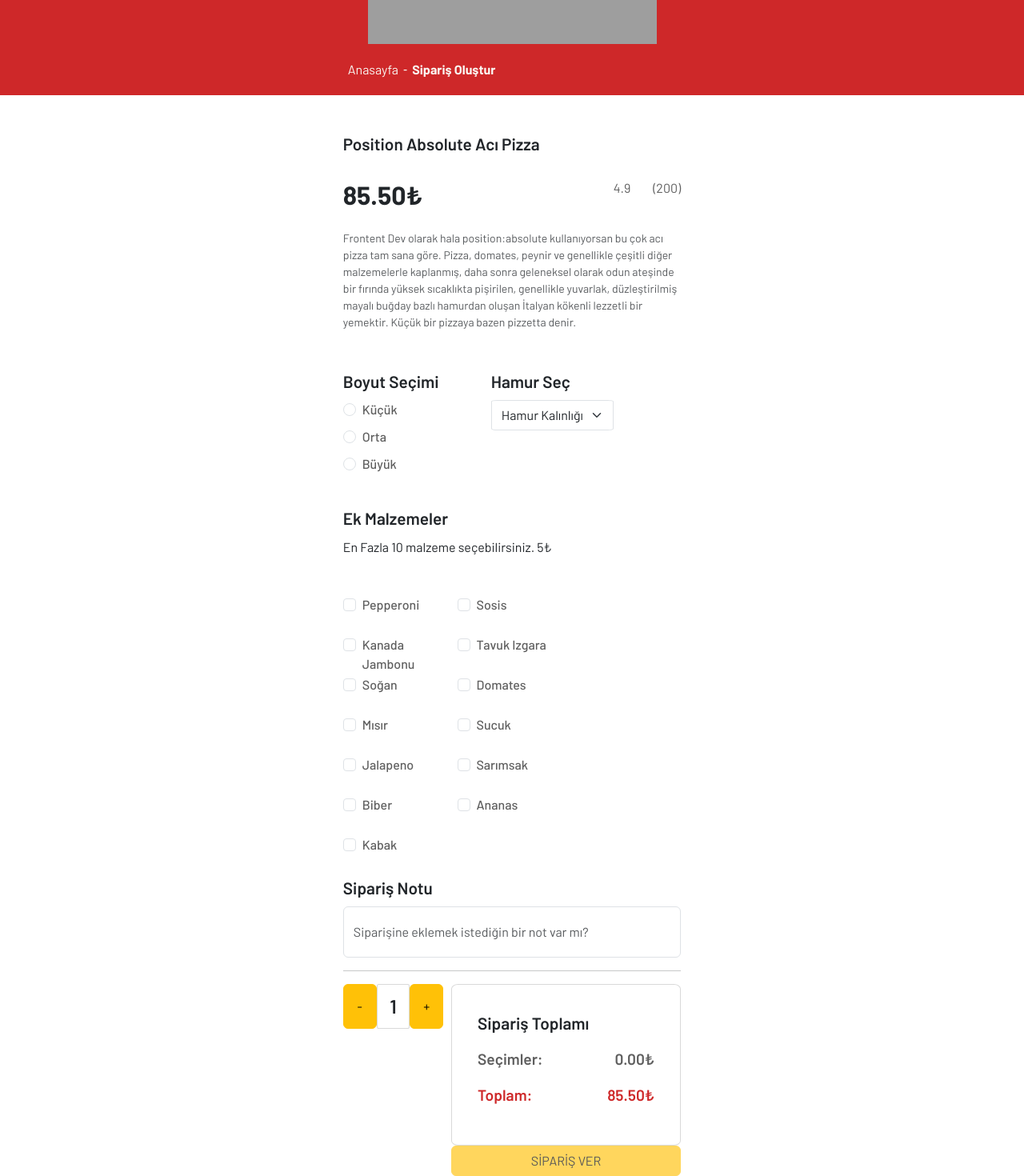
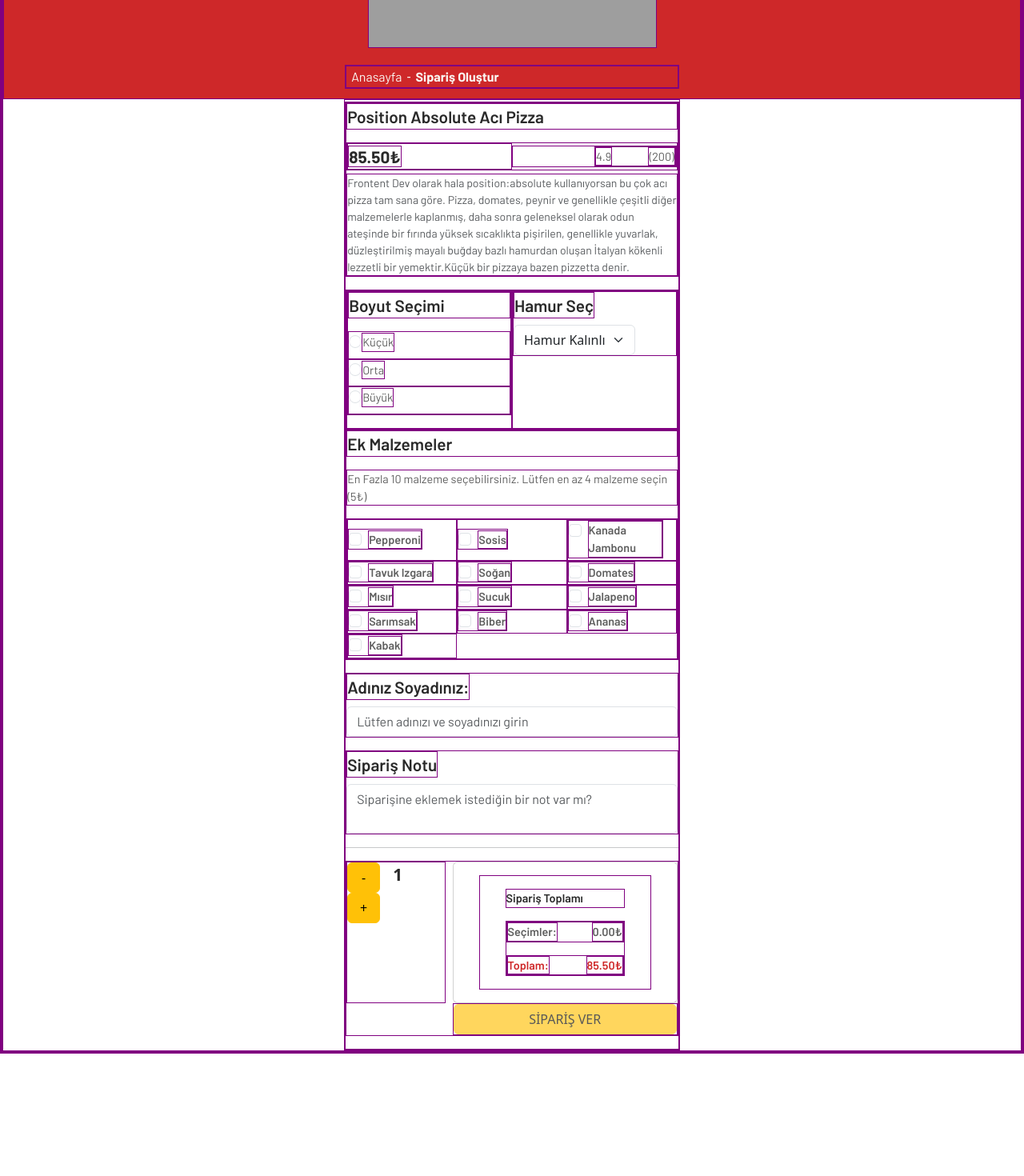
Before and after one commit to ozgekrby/pizza-order-app-reactjs, a React (Vite) app: page / in a window 1280 px wide. Shown: the part 280-1750 px from the top of the page at 80% size. After the commit the page ends 1597 px from the top, so only its background shows below. Built offline with nearby package versions, Linux system fonts and the light colour scheme; grey boxes are pictures that could not be loaded; a web font is replaced by a local one.

Commit message:
iteration-1-required-fix

```diff
--- a/package.json
+++ b/package.json
@@ -13,7 +13,7 @@
     "@testing-library/jest-dom": "^6.2.0",
     "@testing-library/react": "^14.1.2",
     "@testing-library/user-event": "^14.5.2",
-    "axios": "^1.6.5",
+    "axios": "^1.7.7",
     "bootstrap": "^5.3.3",
     "react": "^18.2.0",
     "react-dom": "^18.2.0",
--- a/src/App.css
+++ b/src/App.css
@@ -1,3 +1,6 @@
+* {
+  border: 1px solid purple;
+}
 :root {
   --Sarı: #fdc913;
   --Açık-Gri: #5f5f5f;
@@ -28,28 +31,33 @@ body {
   background-image: url("Assets/Iteration-1-assets/home-banner.png");
   width: 100%;
   height: 100vh;
-  background-position: bottom 30%;
+  background-position: center 0;
   background-size: cover;
   background-repeat: no-repeat;
   position: absolute;
-  z-index: 0;
+  z-index: 2;
   padding-top: 9%;
 }
 
-.header-home, .header-default {
+.header-home,
+.header-default {
   background-color: var(--Kırmızı);
   text-align: center;
   padding: 5% 10%;
   width: 100%;
-  z-index: 1;
+}
+.header-home {
+  z-index: 3;
+  width: 30%;
+  padding: 5% 0;
 }
 
-.header-home img, .header-default img {
+.header-home img,
+.header-default img {
   width: 361px;
 }
 
 .home img {
-  width: 30vw;
   margin-top: 3rem;
   position: relative;
   z-index: 10;
@@ -68,7 +76,7 @@ body {
 }
 
 .success {
-  background:var(--Kırmızı);
+  background: var(--Kırmızı);
   width: 100%;
   height: 100vh;
   background-position: bottom 30%;
@@ -107,7 +115,8 @@ body {
   display: flex;
 }
 
-.home-button, .order-page-button {
+.home-button,
+.order-page-button {
   background: none;
   border: none;
   font-family: Barlow;
@@ -128,167 +137,102 @@ body {
   width: 33%;
 }
 .form-container {
-  text-align: left;
-  margin-top: 4rem;
-  font-family: Barlow;
+  width: 100%;
+  max-width: 100%;
+  box-sizing: border-box;
 }
-.pizza-container {
+.form-group-container {
   display: flex;
   flex-direction: column;
-  gap: 1rem;
+  width: 100%;
+  box-sizing: border-box;
+}
+.info-row {
+  max-width: 100%;
+  box-sizing: border-box;
+  margin-left: 0 !important;
+  margin-right: 0 !important;
+}
+.info-col {
+  flex: 1;
+  min-width: 0;
+  padding: 0 !important;
+  box-sizing: border-box;
+  text-align: center;
 }
 .bold-text {
   font-family: Barlow;
   font-size: 1.3rem;
   font-weight: 600;
   text-align: left;
+  color: var(--Koyu-Gri);
 }
-.list-inline {
-  display: flex;
-  justify-content: space-between;
-  align-items: center;
-  align-content: center;
-  padding: 0;
-  margin: 0;
-}
-.list-inline-item-price {
-  margin-right: auto;
+.light-text {
   font-family: Barlow;
-  font-size: 2rem;
-  font-weight: 700;
-  text-align: left;
-  margin: 0;
-}
-.pizza-size-gram {
-  font-family: Barlow;
-  font-size: 1rem;
-  font-weight: 400;
-  text-align: right;
-  color: var(--Açık-Gri);
-  width: 20%;
-  display: flex;
-  justify-content: space-between;
-  align-items: center;
-}
-.pizza-text {
-  font-family: Barlow;
-  font-size: 1rem;
+  font-size: 0.9rem;
   font-weight: 400;
   text-align: left;
   color: var(--Açık-Gri);
-  margin-bottom: 2rem;
 }
-.prop-choose {
-  width: 80%;
-}
-.d-flex.flex-wrap {
-  display: flex;
-  flex-wrap: wrap;
-  flex: 1 1 30%;
-  row-gap: 1rem;
-}
-.form-check {
-  display: flex;
-  align-items: center;
-  width: 30%;
-  height: 2rem;
+.medium-text {
   font-family: Barlow;
-  font-size: 1rem;
-  font-weight: 700;
-  text-align: left;
-}
-.form-check-label {
-  font-size: 1rem;
-  font-weight: 500;
+  font-size: 0.9rem;
+  font-weight: 600;
   text-align: left;
   color: var(--Açık-Gri);
 }
-.exMal{
-margin-bottom: 3rem;
+.no-resize {
+  resize: none;
 }
-#crust-thickness {
-  border-radius: 5%;
-  box-sizing: border-box;
-  padding: 0 auto;
+.info-form{
+  display: flex;
+  flex-wrap: wrap;
+}
+.counting{
+  width: 30%;
+  margin-right: 2% !important;
+}
+.counting-item{
+  width: 33.3%;
+}
+.counting-item-number{
+  border: none;
+  color:var(--Koyu-Gri);
+  display: inline;
+  padding: 13.5%;
+  font-weight: 600;
+  font-size: 1.3rem;
+}
+.result-sum{
+width: 68%;
+}
+.submit{
+  width: 68%;
+  margin-left: 32%;
+}
+.submit-button{
   width: 100%;
 }
-.crust-thickness option {
-  margin: 0;
-  padding: 0;
-  font-size: 1rem;
-  font-weight: 600;
-  text-align: left;
-  border: 2px solid var(--Koyu-Gri);
+.result-sum-card{
+  padding: 1rem 2rem !important;
 }
-.not-input {
-  width: 100%;
-  height: 4rem;
+.result-text{
   font-family: Barlow;
-  font-size: 1rem;
-  font-weight: 500;
-  text-align: left;
-  color: var(--Açık-Gri);
+font-size: 0.9rem;
+font-weight: 600;
+text-align: left;
+color: var(--Açık-Gri);
+display: flex;
+flex-direction: column;
+row-gap: 1rem;
 }
-.form-result {
-  display: flex;
-  padding: 0;
-  justify-content: space-between;
-  margin: 0 ;
-}
-
-.count {
-  width: 33%;
-  height: 100%;
-  border: 1px solid #d9d9d9;
-  border-radius: 5%;
-  text-align: center;
-  font-size: 1.5rem;
-  display: flex;
-  justify-content: center;
-  align-items: center;
-  font-weight: 600;
-}
-.counting {
-  width: 33%;
-  height: 100%;
-}
-.result-count {
-  height: 7vh;
-  width: 30%;
-}
-.result-price {
-  border: 1px solid #d9d9d9;
-  width: 68%;
-  border-radius: 3%;
-  margin: 0;
-}
-.result-price-item-1,
-.result-price-item-2 {
+.result-exp{
   display: flex;
   justify-content: space-between;
-  font-family: Barlow;
-  font-size: 1.2rem;
-  font-weight: 600;
-  text-align: left;
 }
-.result-price-item-1 {
-  color: var(--Açık-Gri);
-}
-.result-price-item-2 {
+.red-text{
   color: var(--Kırmızı);
 }
-.result-price-content h4 {
-  margin-bottom: 10%;
+.result-header-text{
+  font-size:0.9rem;
 }
-.submit-button {
-  width: 68%;
-  font-weight: 900;
-  margin: 0;
-}
-.form-button{
-  text-align: right;
-}
-
-.result-price-content {
-  padding: 2rem;
-}
--- a/src/components/Home.jsx
+++ b/src/components/Home.jsx
@@ -10,7 +10,7 @@ export default function Anasayfa() {
   return (
     <div className='home'>
       <img src="Assets/Iteration-1-assets/kod-aciktirir.svg" alt="" />
-      <div class="btn1"><button onClick={handleOrderFormClick} className='main-button'>
+      <div className="btn1"><button onClick={handleOrderFormClick} className='main-button'>
     ACIKTIM
   </button></div>
     </div>
--- a/src/components/siparis_formu/FormContainer.jsx
+++ b/src/components/siparis_formu/FormContainer.jsx
@@ -1,9 +1,27 @@
 import React, { useEffect, useState } from "react";
-import { Form, FormGroup, Label, Input, Button, FormText } from "reactstrap";
+import {
+  Form,
+  FormGroup,
+  Label,
+  Input,
+  Button,
+  FormText,
+  Row,
+  Col,
+  Card,
+  CardBody,
+} from "reactstrap";
 import "bootstrap/dist/css/bootstrap.min.css";
-import { useHistory } from 'react-router-dom';
+import { useHistory } from "react-router-dom";
+import axios from "axios";
 
-const extMal = [
+const pizzaData = {
+  name: "Position Absolute Acı Pizza",
+  price: 85.5,
+  size: 4.9,
+  gram: "(200)",
+  text: "Frontent Dev olarak hala position:absolute kullanıyorsan bu çok acı pizza tam sana göre. Pizza, domates, peynir ve genellikle çeşitli diğer malzemelerle kaplanmış, daha sonra geleneksel olarak odun ateşinde bir fırında yüksek sıcaklıkta pişirilen, genellikle yuvarlak, düzleştirilmiş mayalı buğday bazlı hamurdan oluşan İtalyan kökenli lezzetli bir yemektir.Küçük bir pizzaya bazen pizzetta denir.",
+  extMal: [
     "Pepperoni",
     "Sosis",
     "Kanada Jambonu",
@@ -17,30 +35,46 @@ const extMal = [
     "Biber",
     "Ananas",
     "Kabak",
-];
-
-const pizzaData = {
-  name: "Position Absolute Acı Pizza",
-  price: 85.5,
-  size: 4.9,
-  gram: "(200)",
-  text:"Frontent Dev olarak hala position:absolute kullanıyorsan bu çok acı pizza tam sana göre. Pizza, domates, peynir ve genellikle çeşitli diğer malzemelerle kaplanmış, daha sonra geleneksel olarak odun ateşinde bir fırında yüksek sıcaklıkta pişirilen, genellikle yuvarlak, düzleştirilmiş mayalı buğday bazlı hamurdan oluşan İtalyan kökenli lezzetli bir yemektir. Küçük bir pizzaya bazen pizzetta denir.",
-  kucuk:0.00,
-  orta:40.00,
-  buyuk:70.00,
+  ],
+  sizeChoose: ["küçük", "orta", "büyük"],
+  crustThickness: ["ince", "normal", "kalın"],
 };
 
 export default function FormContainer() {
   const [count, setCount] = useState(1);
   const [selectedExtra, setSelectedExtra] = useState([]);
   const [sum, setSum] = useState(0);
-  const [radioSelect,setRadioSelect]=useState(null);
+  const [radioSelect, setRadioSelect] = useState(null);
   const [crustThickness, setCrustThickness] = useState("");
+  const [nameSurname, setNameSurname] = useState("");
+  const [notes, setNotes] = useState("");
+  const [size, setSize] = useState("");
   const history = useHistory();
 
-  const handleSubmit = () => {
+  const handleSubmit = (event) => {
     event.preventDefault();
-  history.push('/Success');
+    if (!isFormValid) {
+      console.log("Form eksik ya da hatalı");
+      return;
+    }
+    const formData = {
+      name: nameSurname,
+      adet: { count },
+      size: size,
+      crust: crustThickness,
+      extras: selectedExtra,
+      total: sum,
+      note: notes,
+    };
+    axios
+      .post("https://reqres.in/api/pizza", formData)
+      .then((response) => {
+        console.log("Sipariş Özeti:", response.data);
+        history.push("/Success");
+      })
+      .catch((error) => {
+        console.error("Bir hata oluştu:", error);
+      });
   };
   const increment = () => setCount(count + 1);
   const decrement = () => setCount(count > 1 ? count - 1 : 1);
@@ -56,104 +90,131 @@ export default function FormContainer() {
       return checked;
     });
   };
+
   const handleRadioChange = (event) => {
     const selectedRadio = event.target;
     setRadioSelect(Number(selectedRadio.value));
+    setSize(event.target.id);
   };
+
   const handleCrustChange = (event) => {
     setCrustThickness(event.target.value);
   };
+  const handleNameChange = (event) => {
+    setNameSurname(event.target.value);
+  };
+  const handleNoteChange = (event) => {
+    setNotes(event.target.value);
+  };
+
   const totalSelectedEx = selectedExtra.length * 5;
+
+  const crustPrice =
+    crustThickness === "ince"
+      ? 10
+      : crustThickness === "normal"
+        ? 0
+        : crustThickness === "kalın"
+          ? 15
+          : 0;
+
   const resultSum = () => {
-    let total = pizzaData.price + totalSelectedEx + (Number(radioSelect) || 0);
-    if(count > 0){
+    let total =
+      pizzaData.price +
+      totalSelectedEx +
+      (Number(radioSelect) || 0) +
+      crustPrice;
+    if (count > 0) {
       total *= count;
       setSum(total);
     }
   };
+
   useEffect(() => {
     resultSum();
-  }, [count, selectedExtra,radioSelect]);
+  }, [count, selectedExtra, radioSelect, crustThickness]);
 
-  const isFormValid = radioSelect !==null && crustThickness !== "" && crustThickness !== "Hamur Kalınlığı";
+  const isFormValid =
+    radioSelect !== null &&
+    crustThickness !== "" &&
+    crustThickness !== "Hamur Kalınlığı" &&
+    selectedExtra.length > 3;
 
   return (
-    <Form onSubmit={handleSubmit} className="form-container">
-      <FormGroup className="pizza-container">
-        <Label className="bold-text">{pizzaData.name}</Label>
-        <div className="list-inline">
-          <p className="list-inline-item-price">{pizzaData.price.toFixed(2)}₺</p>
-          <div className="pizza-size-gram">
-          <p className="list-inline-item">{pizzaData.size}</p>
-          <p className="list-inline-item">{pizzaData.gram}</p>
+    <Form onSubmit={handleSubmit} className="form-container text-start">
+      <FormGroup className="form-group-container">
+        <p className="bold-text">{pizzaData.name}</p>
+        <Row className="info-row d-flex align-items-center">
+          <Col className="info-col text-start">
+            <span className="bold-text fw-bold">
+              {pizzaData.price.toFixed(2)}₺
+            </span>
+          </Col>
+          <Col className="info-col light-text d-flex justify-content-end">
+            <div className="w-50 d-flex justify-content-between ms-5">
+              <span>{pizzaData.size}</span>
+              <span>{pizzaData.gram}</span>
             </div>
-        </div>
-        <FormText className="pizza-text">
-          {pizzaData.text}
-        </FormText>
+          </Col>
+        </Row>
+        <FormText className="light-text ">{pizzaData.text}</FormText>
       </FormGroup>
-      <div className="prop-choose">
-      <FormGroup className="d-flex justify-content-between">
-        <div>
-          <FormGroup>
-            <Label for="boyut" className="bold-text">Boyut Seçimi</Label>
-            <div className="form-check">
+      <Row className="info-row">
+        <Col className="info-col">
+          <FormGroup className="text-start">
+            <p className="bold-text">Boyut Seçimi</p>
+            {pizzaData.sizeChoose.map((boyut, index) => (
+              <div key={index}>
                 <Input
                   type="radio"
                   name="boyut"
-                id="kucuk"
-                value={pizzaData.kucuk}
-                className="form-check-input"
+                  id={boyut}
+                  value={boyut === "orta" ? 40 : boyut === "büyük" ? 70 : 0}
                   onChange={handleRadioChange}
                 />
-              <Label for="kucuk" className="form-check-label">
-                Küçük
+                <Label for={boyut} className="light-text ">
+                  {boyut.charAt(0).toUpperCase() + boyut.slice(1)}
                 </Label>
               </div>
-            <div className="form-check">
+            ))}
+          </FormGroup>
+        </Col>
+        <Col className="info-col">
+          <FormGroup className="text-start">
+            <Label for="crust-thickness" className="bold-text">
+              Hamur Seç
+            </Label>
             <Input
-                type="radio"
-                name="boyut"
-                id="orta"
-                value={pizzaData.orta}
-                className="form-check-input"
-                onChange={handleRadioChange}
-              />
-              <Label for="orta" className="form-check-label">
-                Orta
-              </Label>
-            </div>
-            <div className="form-check">
-              <Input
-                type="radio"
-                name="boyut"
-                id="buyuk"
-                value={pizzaData.buyuk}
-                className="form-check-input"
-                onChange={handleRadioChange}
-              />
-              <Label for="buyuk" className="form-check-label">
-                Büyük
-              </Label>
-            </div>
+              id="crust-thickness"
+              name="select"
+              type="select"
+              onChange={handleCrustChange}
+              className="w-75"
+            >
+              <option className="light-text ">Hamur Kalınlığı</option>
+              {pizzaData.crustThickness.map((thickness, index) => (
+                <option className="light-text " key={index} value={thickness}>
+                  {thickness.charAt(0).toUpperCase() + thickness.slice(1)}
+                </option>
+              ))}
+            </Input>
           </FormGroup>
-        </div>
-        <div className="crust-thickness">
-          <Label for="crust-thickness" className="bold-text">Hamur Seç</Label>
-          <Input id="crust-thickness" name="select" type="select" onChange={handleCrustChange}>
-          <option>Hamur Kalınlığı</option>
-            <option>İnce</option>
-            <option>Normal</option>
-            <option>Kalın</option>
-          </Input>
-        </div>
-      </FormGroup>
-      </div>
-      <FormGroup>
-        <Label className="bold-text extMal">Ek Malzemeler </Label><p className="exMal">En Fazla 10 malzeme seçebilirsiniz. 5₺</p>
-        <div className="d-flex flex-wrap">
-          {extMal.map((extCheck, index) => (
-            <FormGroup check inline className="me-3" key={index}>
+        </Col>
+      </Row>
+      <FormGroup className="text-start">
+        <p className="bold-text">Ek Malzemeler</p>
+        <p className="light-text ">
+          En Fazla 10 malzeme seçebilirsiniz. Lütfen en az 4 malzeme seçin (5₺)
+        </p>
+        <Row className="info-row">
+          {pizzaData.extMal.map((extCheck, index) => (
+            <Col
+              key={index}
+              xs="6"
+              sm="4"
+              className="info-col text-start d-flex align-items-center"
+            >
+              <FormGroup check inline>
                 <Input
                   type="checkbox"
                   id={`extCheck-${index}`}
@@ -162,46 +223,79 @@ export default function FormContainer() {
                   onChange={handleSelectChange}
                   disabled={
                     selectedExtra.length >= 10 &&
+                    selectedExtra.length < 4 &&
                     !selectedExtra.includes(extCheck)
                   }
                 />
-              <Label check for={`extCheck-${index}`}>
+                <Label className="medium-text" check for={`extCheck-${index}`}>
                   {extCheck}
                 </Label>
               </FormGroup>
+            </Col>
           ))}
-        </div>
+        </Row>
       </FormGroup>
       <FormGroup>
-        <Label for="order-note" className="bold-text">Sipariş Notu</Label>
+        <Label for="isim" className="bold-text">
+          Adınız Soyadınız:
+        </Label>
+        <Input
+          id="isim"
+          name="isim"
+          placeholder="Lütfen adınızı ve soyadınızı girin"
+          className="light-text"
+          onChange={handleNameChange}
+        />
+      </FormGroup>
+      <FormGroup>
+        <Label for="order-note" className="bold-text">
+          Sipariş Notu
+        </Label>
         <Input
           id="order-note"
           name="order-note"
           placeholder="Siparişine eklemek istediğin bir not var mı?"
-          className="not-input"
+          className="light-text no-resize"
+          type="textarea"
+          onChange={handleNoteChange}
         />
       </FormGroup>
       <hr />
-      <div className="form-result ">
-
-        <div className="result-count d-flex align-items-center justify-content-start">
-          <Button className="counting" color="warning" onClick={decrement}>
+      <FormGroup className="info-form">
+        <div className="counting">
+          <Button color="warning" className="counting-item" onClick={decrement}>
             -
           </Button>
-          <div className="count">{count}</div>
-          <Button className="counting" color="warning" onClick={increment}>
+          <div className="counting-item counting-item-number">{count}</div>
+          <Button color="warning" className="counting-item" onClick={increment}>
             +
           </Button>
         </div>
-        <div className="result-price">
-          <div className="result-price-content">
-          <p className="bold-text">Sipariş Toplamı</p>
-          <div className="result-price-item-1"><p>{`Seçimler: `}</p><span>{`${totalSelectedEx.toFixed(2)}₺`}</span></div>
-          <div className="result-price-item-2"><p>{`Toplam: `}</p><span>{`${sum.toFixed(2)}₺`}</span></div>
+        <Card className="result-sum result-sum-card">
+          <CardBody className="result-sum-card">
+            <p className="bold-text result-header-text">Sipariş Toplamı</p>
+            <div className="result-text">
+              <div className="result-exp">
+                <span>{`Seçimler: `}</span>
+                <span>{`${totalSelectedEx.toFixed(2)}₺`}</span>
+              </div>
+              <div className="result-exp red-text">
+                <span>{`Toplam: `}</span>
+                <span>{`${sum.toFixed(2)}₺`}</span>
               </div>
             </div>
+          </CardBody>
+        </Card>
+        <div className="submit">
+          <Button
+            color="warning"
+            className="submit-button"
+            disabled={!isFormValid}
+          >
+            SİPARİŞ VER
+          </Button>
         </div>
-      <div className="form-button"><Button className="submit-button" color="warning" disabled={!isFormValid}>SİPARİŞ VER</Button></div>
+      </FormGroup>
     </Form>
   );
 }
--- a/src/components/siparis_formu/HeaderNav.jsx
+++ b/src/components/siparis_formu/HeaderNav.jsx
@@ -16,7 +16,7 @@ const HeaderNav = () => {
   };
 
   return (
-    <nav class="header-nav">
+    <nav className="header-nav">
       <div className='nav-buttons'>
       <button className={`home-button ${activeButton === 'home' ? 'bold' : ''}`}  onClick={handleHomeClick}>Anasayfa</button> -
       <button className={`order-page-button ${activeButton === 'order' ? 'bold' : ''}`}   onClick={handleOrderFormClick}>Sipariş Oluştur</button>
```
Also changed, not shown: 1 other file (tests, documents, lock files or other folders). Lines whose indentation alone changed are shown as unchanged.
